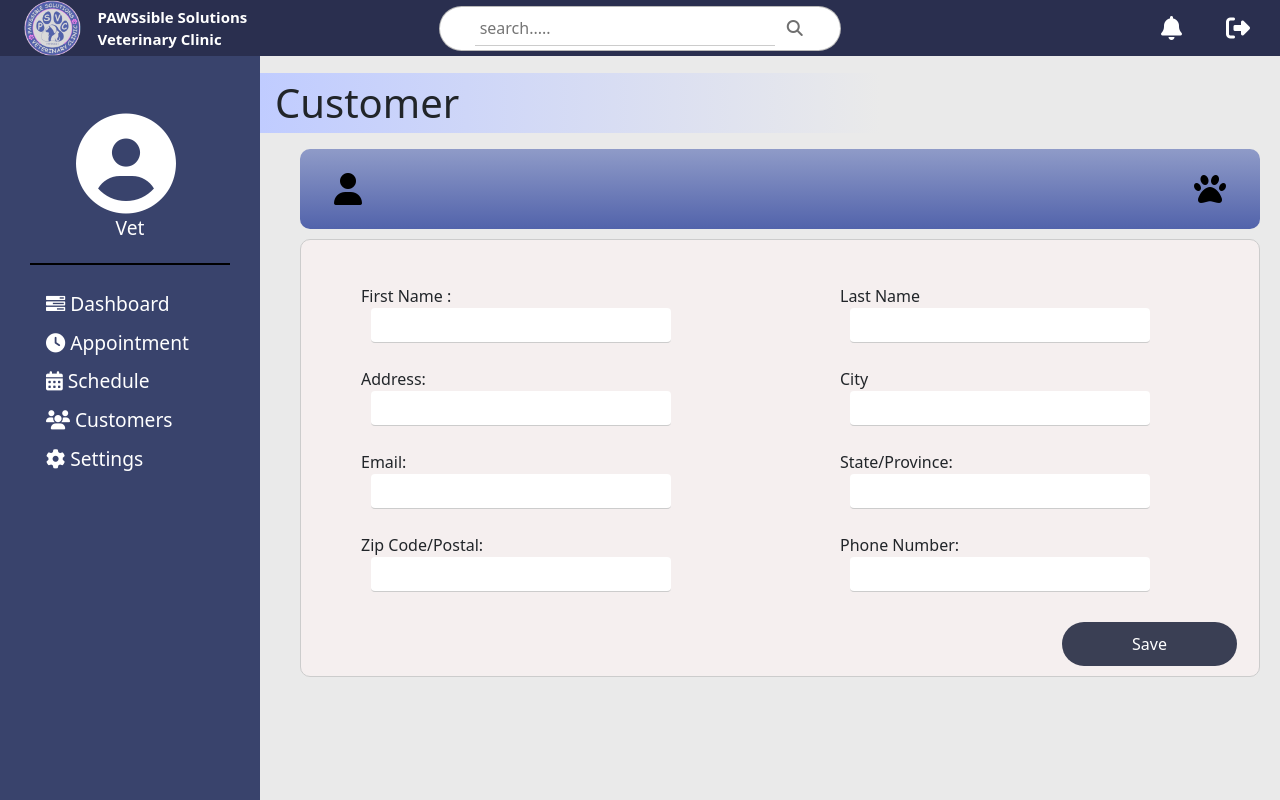
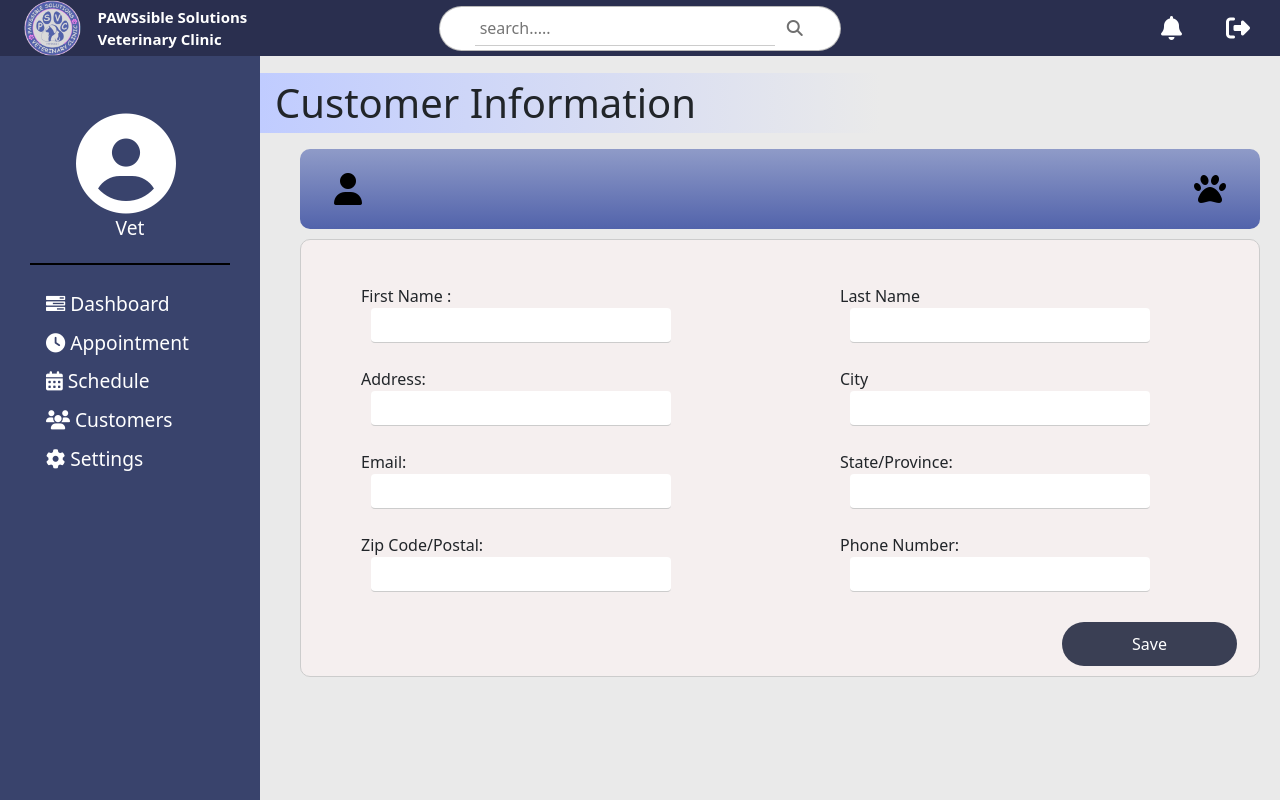
Before and after one commit to SirTifix/PAWSSIBLE-SYSTEM, a PHP site: page /customer-details.php in a window 1280 px wide. Run offline with PHP 8.4, Linux system fonts and the light colour scheme.

Commit message:
Update customer-details.php

```diff
--- a/veterinarian/customer-details.php
+++ b/veterinarian/customer-details.php
@@ -14,13 +14,16 @@
     ?>
  <section class="veterinarian-con">
             <div class="veterinarian-head">
-                <p>Customer</p>
+                <p>Customer Information</p>
             </div>
         </section>
         <section class="vet-form-con row">
             <div class="head-form col-12 d-flex justify-content-between align-items-center">
                 <i class="fa-solid fa-user " aria-hidden="true"></i>
+
+
                 <i class="fa-solid fa-paw" aria-hidden="true"></i>
+
             </div>
             <div class="account-settings-con">
                 <form action="" method="post" class="row mt-4">
```
